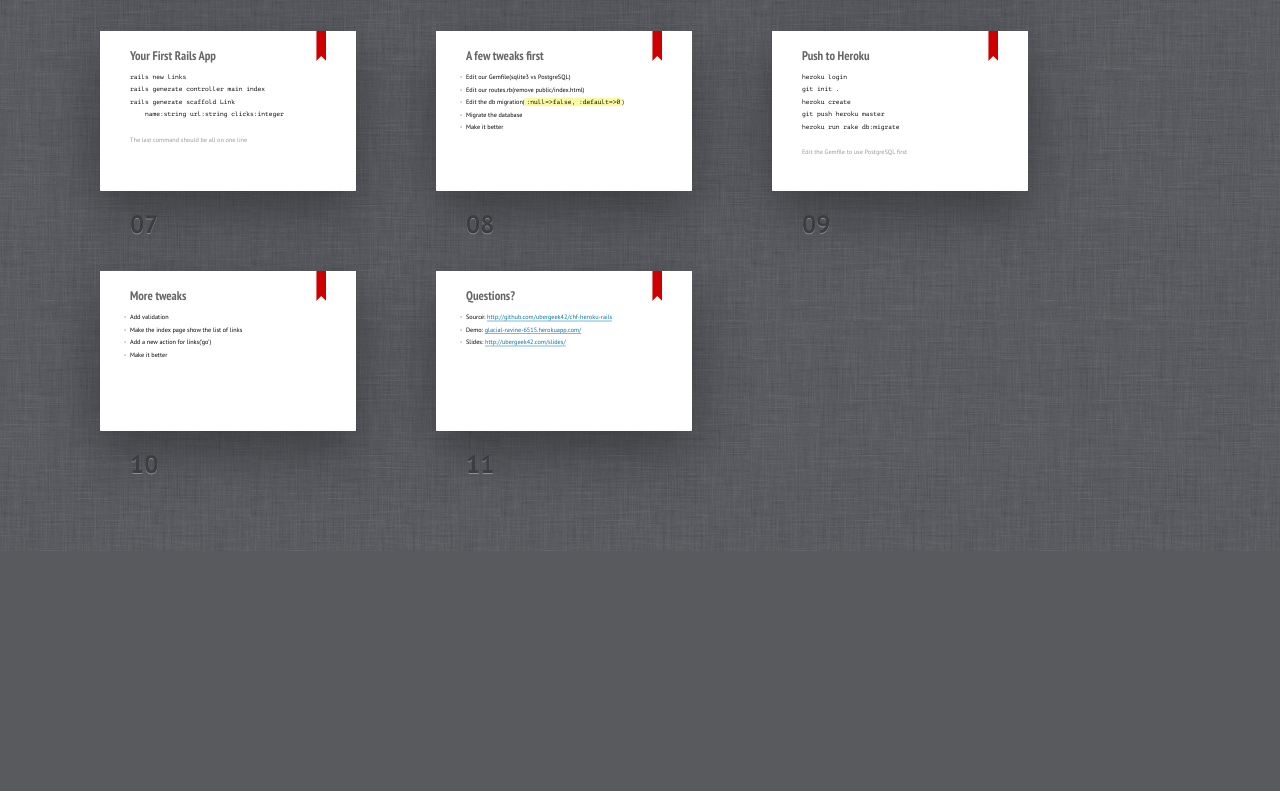
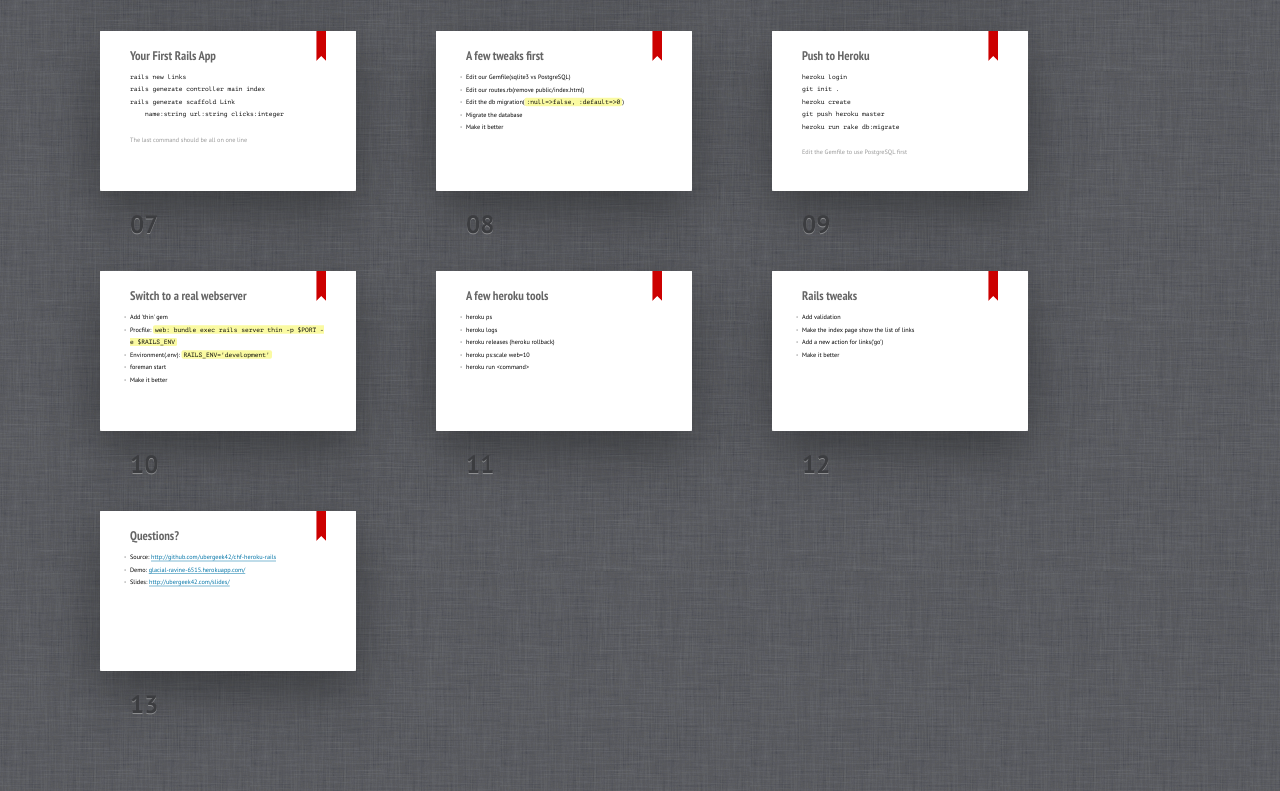
Before and after one commit to ubergeek42/ubergeek42.github.com, a plain HTML site: page slides/ruby-heroku/index.html in a window 1280 px wide. Shown: the part 679-1470 px from the top of the page. Before the commit the page ends 1230 px from the top, so only its background shows below. Drawn offline with Linux system fonts and the light colour scheme.

Commit message:
Add more heroku stuff

```diff
--- a/slides/ruby-heroku/index.html
+++ b/slides/ruby-heroku/index.html
@@ -116,7 +116,29 @@ heroku run rake db:migrate
 	</div></section>
 
 	<section class="slide"><div>
-		<h2>More tweaks</h2>
+		<h2>Switch to a real webserver</h2>
+		<ul>
+			<li>Add 'thin' gem</li>
+			<li>Procfile: <code>web: bundle exec rails server thin -p $PORT -e $RAILS_ENV</code></li>
+			<li>Environment(.env): <code>RAILS_ENV='development'</code></li>
+			<li>foreman start</li>
+			<li>Make it better</li>
+		</ul>
+	</div></section>
+
+	<section class="slide"><div>
+		<h2>A few heroku tools</h2>
+		<ul>
+			<li>heroku ps</li>
+			<li>heroku logs</li>
+			<li>heroku releases (heroku rollback)</li>
+			<li>heroku ps:scale web=10</li>
+			<li>heroku run &lt;command&gt;</li>
+		</ul>
+	</div></section>
+
+	<section class="slide"><div>
+		<h2>Rails tweaks</h2>
 		<ul>
 			<li>Add validation</li>
 			<li>Make the index page show the list of links</li>
```
